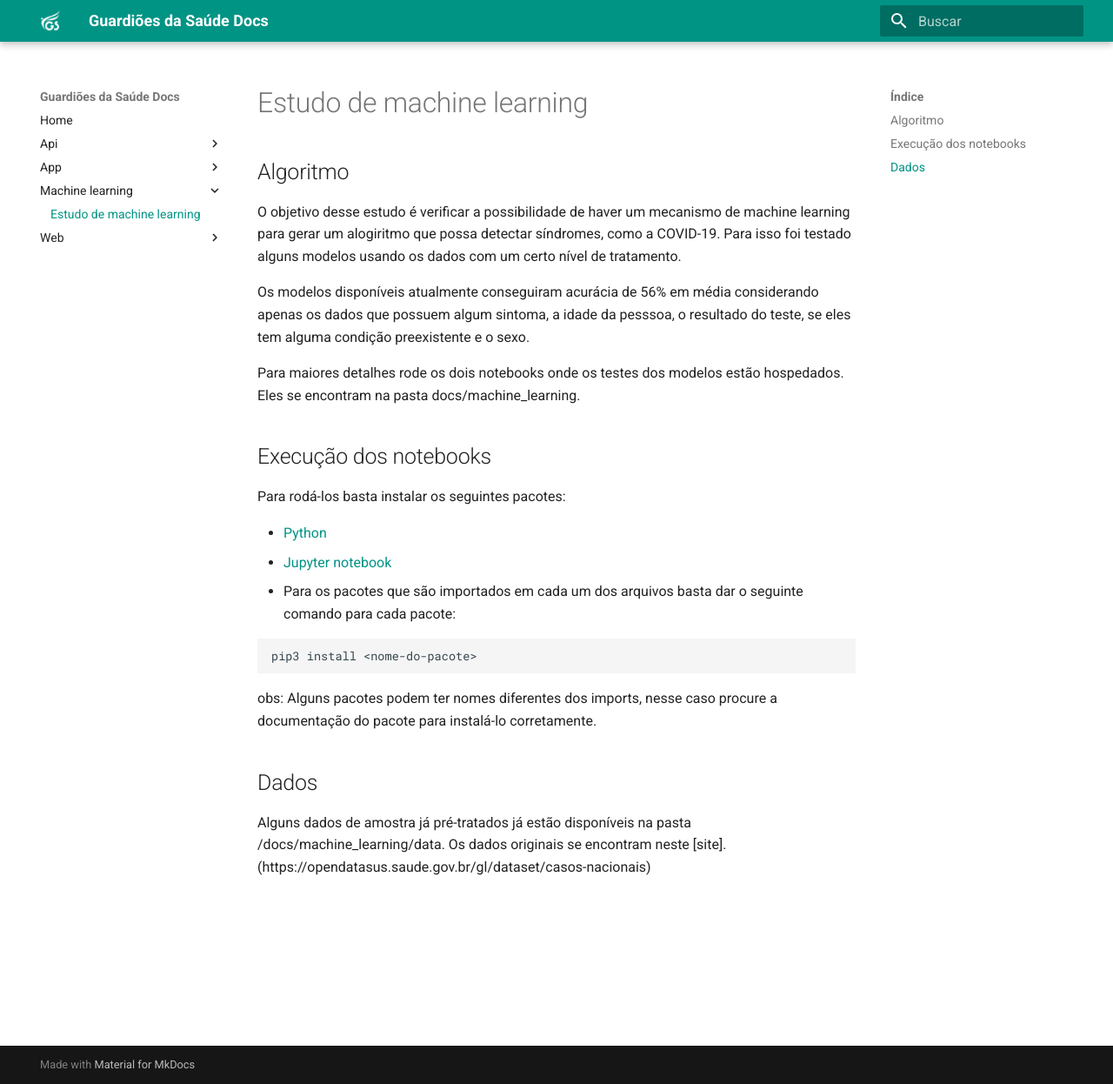
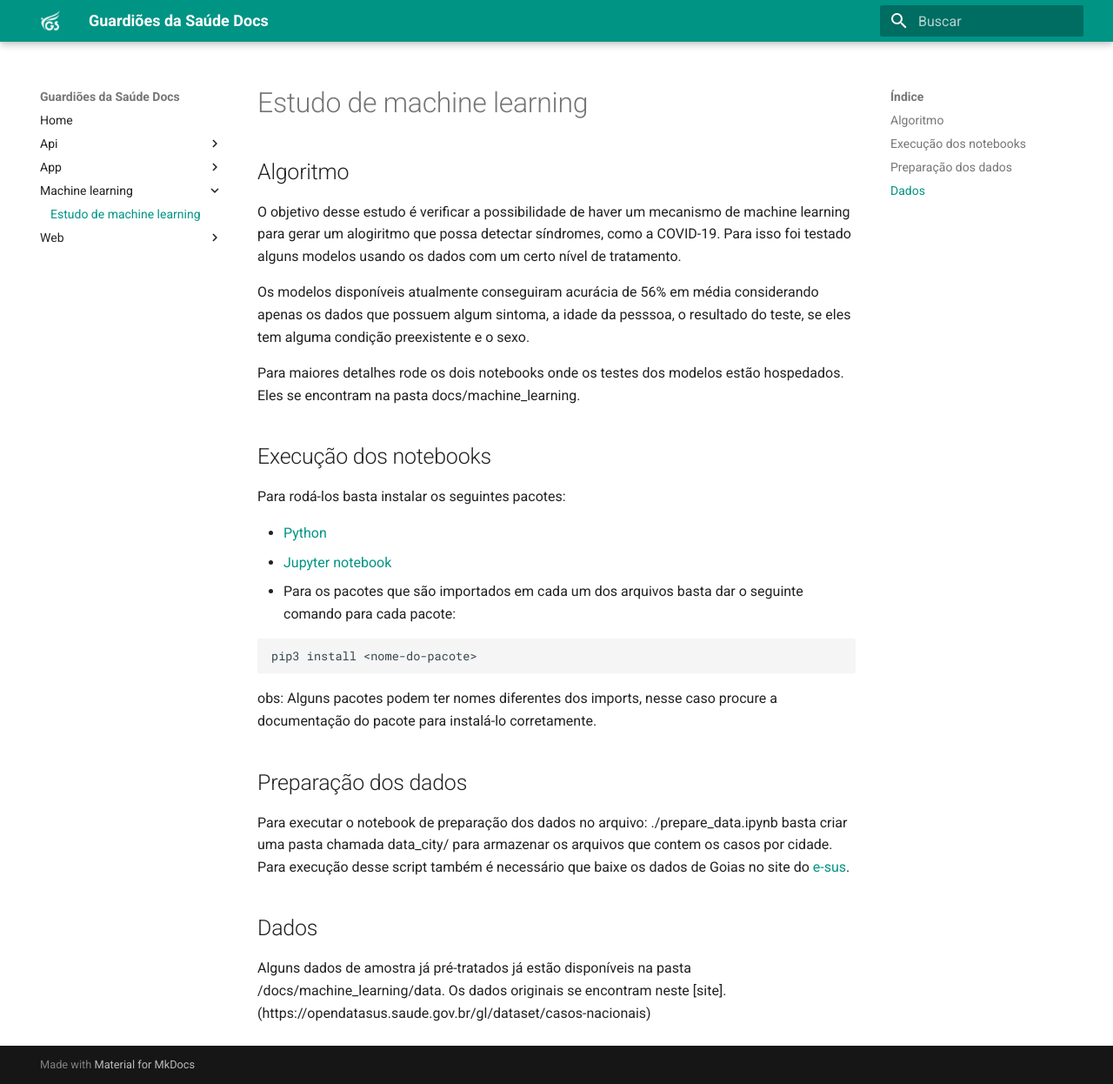
Before and after one commit to ProEpiDesenvolvimento/guardioes-docs, an MkDocs documentation site: the page built from docs/machine_learning/index.md, in a window 1280 px wide and 1246 px high. Shown: the whole window at 87% size. Built offline with MkDocs 1.6.1 and Material for MkDocs 9.7.7, drawn with Linux system fonts in a browser that asks for light colours.

Commit message:
fix: Fixing docs about run prepare_data notebook

```diff
--- a/docs/machine_learning/index.md
+++ b/docs/machine_learning/index.md
@@ -22,6 +22,10 @@ pip3 install <nome-do-pacote>
 
 obs: Alguns pacotes podem ter nomes diferentes dos imports, nesse caso procure a documentação do pacote para instalá-lo corretamente.
 
+## Preparação dos dados
+
+Para executar o notebook de preparação dos dados no arquivo: ./prepare_data.ipynb basta criar uma pasta chamada data_city/ para armazenar os arquivos que contem os casos por cidade. Para execução desse script também é necessário que baixe os dados de Goias no site do [e-sus](https://opendatasus.saude.gov.br/gl/dataset/casos-nacionais).
+
 ## Dados
 
 Alguns dados de amostra já pré-tratados já estão disponíveis na pasta /docs/machine_learning/data. Os dados originais se encontram neste [site].(https://opendatasus.saude.gov.br/gl/dataset/casos-nacionais)
```
Also changed, not shown: docs/machine_learning/prepare_data.ipynb (renamed from docs/machine_learning/test.ipynb).
